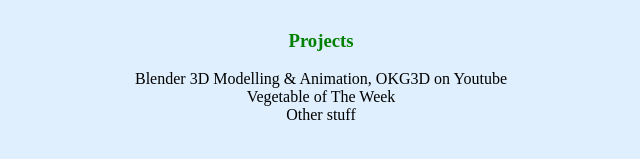
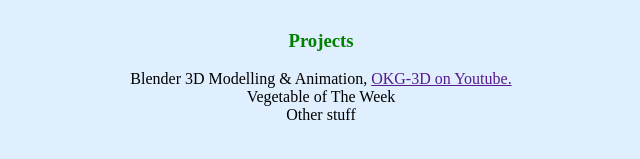
Before and after one commit to 67444/67444.github.io, a plain HTML site: page index.html in a window 1280 px wide. Shown: the part 157-316 px from the top of the page, 319-959 px from the left. Drawn offline with Linux system fonts and the light colour scheme.

Commit message:
Update index.html

```diff
--- a/index.html
+++ b/index.html
@@ -7,6 +7,6 @@
         <br>
         <br>
         <h3 style="text-align:center;color:green">Projects</h3>
-        <p style="text-align:center">Blender 3D Modelling & Animation, OKG3D on Youtube <br> Vegetable of The Week <br> Other stuff</p>
+        <p style="text-align:center">Blender 3D Modelling & Animation, <a href https://www.youtube.com/channel/UCQKMkdOvHu0K8XoP6hTpOIw > OKG-3D on Youtube.</a></a><br> Vegetable of The Week <br> Other stuff</p>
     </body>
 </html>
```
